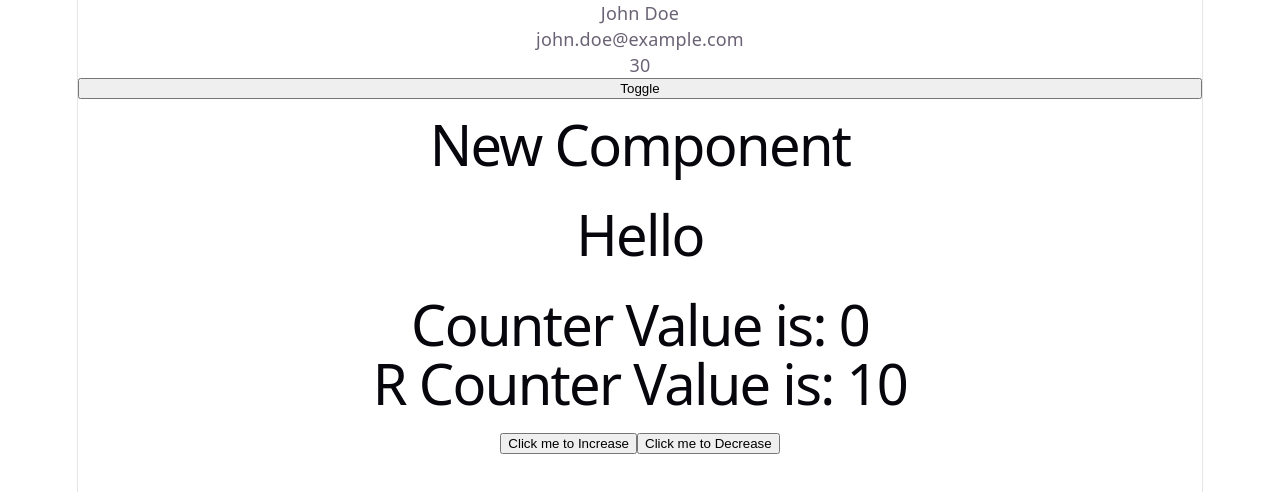
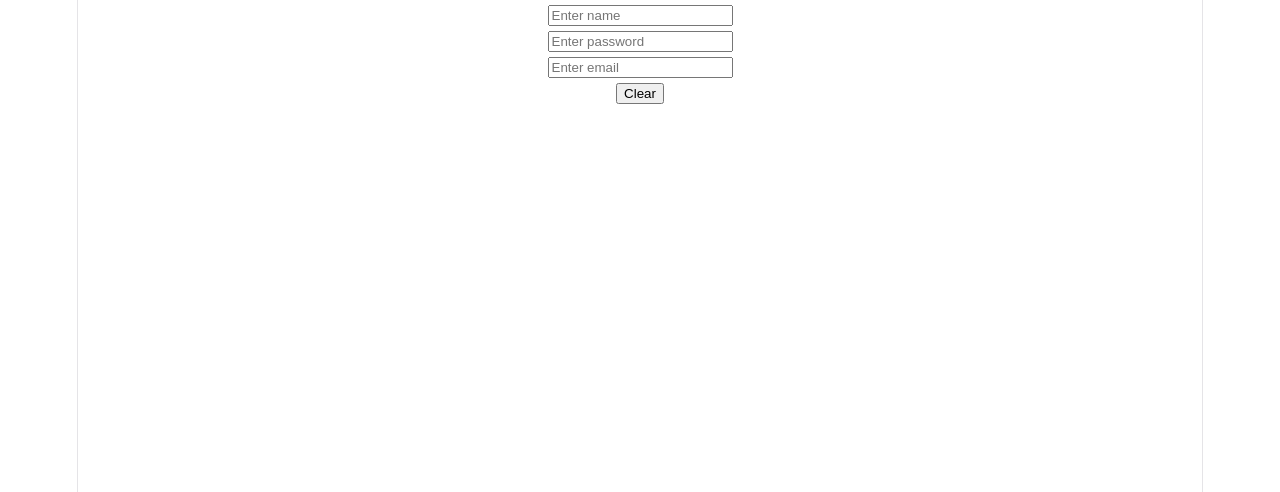
Before and after one commit to vidyashevale24/react-blog, a React (Vite) app: page / in a window 1280 px wide. Shown: the top 492 px of the page. Built offline with nearby package versions, Linux system fonts and the light colour scheme.

Commit message:
input field value

```diff
--- a/src/App.jsx
+++ b/src/App.jsx
@@ -3,43 +3,34 @@ import reactLogo from './assets/react.svg'
 import viteLogo from './assets/vite.svg'
 import heroImg from './assets/hero.png'
 import './App.css'
-import ToDo from './ToDo'
-import Counter from './Counter'
-import Toggle from './Toggle'
 import User from './User'
 
-
 function App() {
-	/* function callFun(){
-		alert("Function called1");
-	} */
-	const [display,setDisplay] =useState(true);
-
-	const toggle = () => {
-		setDisplay(!display);
-	}
-
-	const userDetails = {
-		'name': 'John Doe',
-		'email': 'john.doe@example.com',
-		'age': 30
-	}
-
+	// const[val, setVal] = useState('vidya');
+	const[name, setName] = useState('');
+	const[pass, setPassword] = useState('');
+	const[email, setEmail] = useState('');
 	return (
 		<>
+			<div>
+				{/* <form action='' method=''> */}
+				{/* <input type="text" value={val} onChange={(event)=>setVal(event.target.value)} placeholder='Add name here...' /> */}
+				{/* <button onClick={()=>setVal("")}>Clear</button> */}
 
-			<User userDetail={userDetails} />
-			{/* <button onClick={callFun}>CLick me </button> */}
-			{<button onClick={toggle}>Toggle </button>}
-			{display?<Toggle />:''}
-			<ToDo />
-			<Counter />
-
+				<input type="text" value={name} placeholder="Enter name" onChange={(event)=>setName(event.target.value)}/>
+				<br/>
+				<input type="password" value={pass} placeholder="Enter password" onChange={(event)=>setPassword(event.target.value)}/>
+				<br/>
+				<input type="text" value={email} placeholder="Enter email" onChange={(event)=>setEmail(event.target.value)}/>
+				<br/>
+				<button onClick={()=>{setName('');setPassword('');setEmail('')}}>Clear</button>
+				<h1>{name}</h1>
+				<h1>{pass}</h1>
+				<h1>{email}</h1>
+				{/* </form> */}
+			</div>
 		</>
 	)
 }
-const callFun = () => {
-	alert("Function called1");
-}
 
 export default App
```
